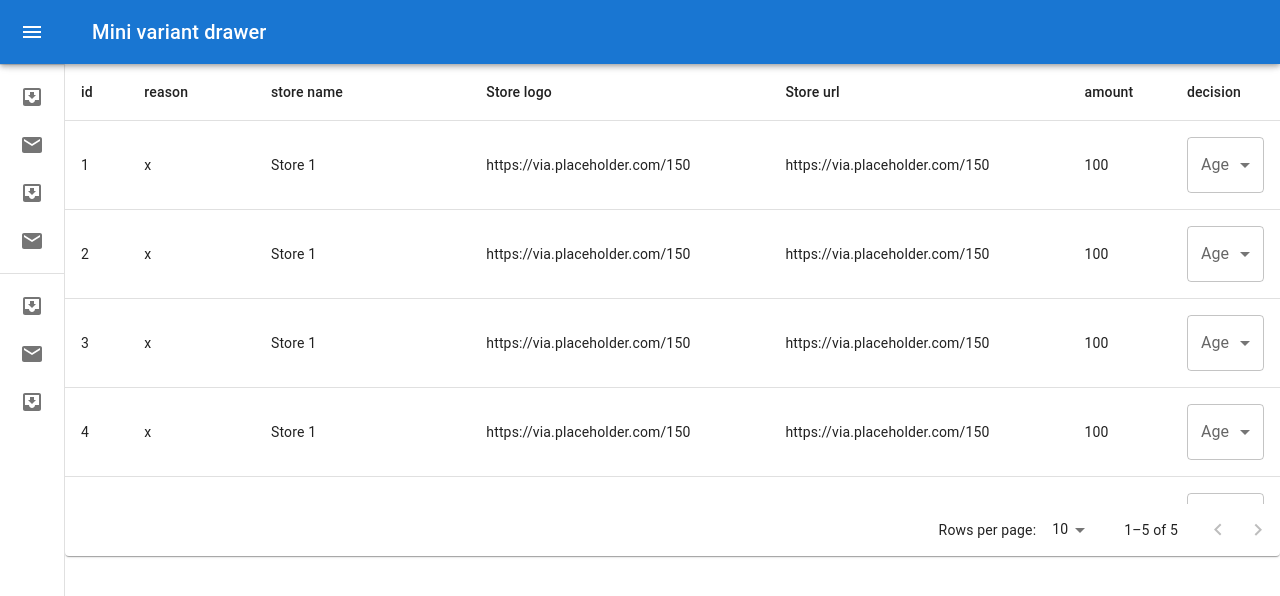
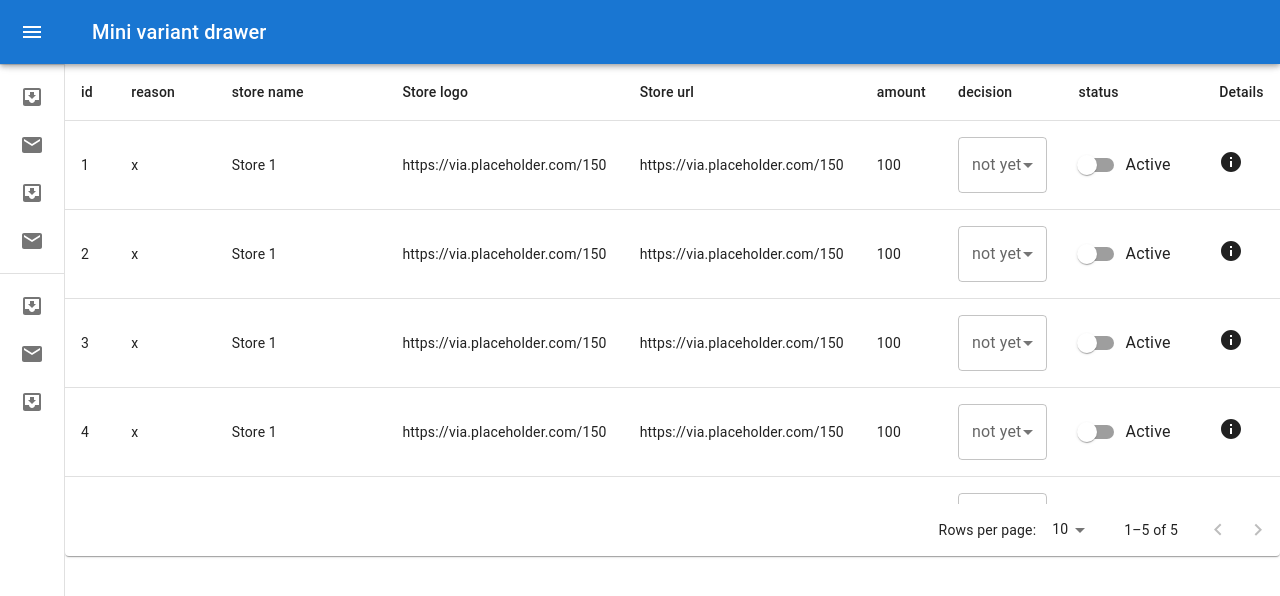
Before and after one commit to ossamaabdein/yamm-task, a React (Create React App) app: page / in a window 1280 px wide. Shown: the top 596 px of the page. Built offline with nearby package versions, Linux system fonts and the light colour scheme.

Commit message:
add dynamic select options and add view details column

```diff
--- a/src/components/common/SelectDropdown.tsx
+++ b/src/components/common/SelectDropdown.tsx
@@ -1,29 +1,44 @@
-import { FormControl, InputLabel, MenuItem, Select, SelectChangeEvent } from "@mui/material";
+import {
+	FormControl,
+	InputLabel,
+	MenuItem,
+	Select,
+	SelectChangeEvent,
+} from "@mui/material";
 import React from "react";
 
-const SelectDropdown = ({index, action}: {index: number, action?: () => void}) => {
-
-    const [age, setAge] = React.useState("");
+const SelectDropdown = ({
+	index,
+	action,
+	options,
+    placeholder
+}: {
+	index: number;
+	action?: () => void;
+	options?: { label: string; value: string | number }[];
+    placeholder?: string
+}) => {
+	const [decision, setDecision] = React.useState("");
 
 	const handleChange = (event: SelectChangeEvent) => {
-		setAge(event.target.value as string);
-        action && action();
+		setDecision(event.target.value as string);
+		action && action();
 	};
-
 
 	return (
 		<FormControl fullWidth>
-			<InputLabel id={`demo-simple-select-${index}`}>Age</InputLabel>
+			<InputLabel id={`demo-simple-select-${index}`}>{placeholder}</InputLabel>
 			<Select
 				labelId={`demo-simple-select-${index}`}
 				id={`demo-simple-select-${index}`}
-				value={age}
-				label="Age"
+				value={decision}
+				label="Decision"
 				onChange={handleChange}
 			>
-				<MenuItem value={10}>Ten</MenuItem>
-				<MenuItem value={20}>Twenty</MenuItem>
-				<MenuItem value={30}>Thirty</MenuItem>
+				{options &&
+					options?.map((option) => (
+						<MenuItem value={option.value}>{option.label}</MenuItem>
+					))}
 			</Select>
 		</FormControl>
 	);
--- a/src/components/common/TableContainer.tsx
+++ b/src/components/common/TableContainer.tsx
@@ -8,13 +8,11 @@ import TableHead from "@mui/material/TableHead";
 import TablePagination from "@mui/material/TablePagination";
 import TableRow from "@mui/material/TableRow";
 import {
-	FormControl,
-	InputLabel,
-	MenuItem,
-	Select,
-	SelectChangeEvent,
+	FormControlLabel,
+	Switch,
 } from "@mui/material";
 import SelectDropdown from "./SelectDropdown";
+import InfoIcon from "@mui/icons-material/Info";
 
 interface Column {
 	id: keyof Data;
@@ -51,15 +49,6 @@ const columns: readonly Column[] = [
 		label: "amount",
 		minWidth: 80,
 	},
-	// {
-	//   id: 'active',
-	//   label: 'active',
-	// },
-	// {
-	//   id: 'decision',
-	//   label: 'decision',
-	//   minWidth: 170,
-	// },
 ];
 
 interface Data {
@@ -69,34 +58,6 @@ interface Data {
 	size: number;
 	density: number;
 }
-
-function createData(
-	name: string,
-	code: string,
-	population: number,
-	size: number
-): Data {
-	const density = population / size;
-	return { name, code, population, size, density };
-}
-
-// const rows = [
-//   createData('India', 'IN', 1324171354, 3287263),
-//   createData('China', 'CN', 1403500365, 9596961),
-//   createData('Italy', 'IT', 60483973, 301340),
-//   createData('United States', 'US', 327167434, 9833520),
-//   createData('Canada', 'CA', 37602103, 9984670),
-//   createData('Australia', 'AU', 25475400, 7692024),
-//   createData('Germany', 'DE', 83019200, 357578),
-//   createData('Ireland', 'IE', 4857000, 70273),
-//   createData('Mexico', 'MX', 126577691, 1972550),
-//   createData('Japan', 'JP', 126317000, 377973),
-//   createData('France', 'FR', 67022000, 640679),
-//   createData('United Kingdom', 'GB', 67545757, 242495),
-//   createData('Russia', 'RU', 146793744, 17098246),
-//   createData('Nigeria', 'NG', 200962417, 923768),
-//   createData('Brazil', 'BR', 210147125, 8515767),
-// ];
 
 export default function StickyHeadTable({ data }: any) {
 	const [page, setPage] = React.useState(0);
@@ -117,7 +78,14 @@ export default function StickyHeadTable({ data }: any) {
 		{
 			id: 1,
 			label: "decision",
-			icon: "edit",
+		},
+		{
+			id: 2,
+			label: "status",
+		},
+		{
+			id: 3,
+			label: "Details",
 		},
 	];
 
@@ -145,9 +113,7 @@ export default function StickyHeadTable({ data }: any) {
               ))} */}
 							{actions &&
 								actions?.map((action) => (
-									<TableCell key={action.id}>
-										{action.label}
-									</TableCell>
+									<TableCell key={action.id}>{action.label}</TableCell>
 								))}
 						</TableRow>
 					</TableHead>
@@ -167,12 +133,29 @@ export default function StickyHeadTable({ data }: any) {
 												</TableCell>
 											);
 										})}
-										{actions &&
+										{/* {actions &&
 											actions?.map((action, index) => (
 												<TableCell key={index}>
 													<SelectDropdown index={index} />
 												</TableCell>
-											))}
+											))} */}
+										<TableCell key={0} style={{ minWidth: 120 }}>
+											<SelectDropdown
+												index={0}
+												options={[
+													{ label: "reject", value: "reject" },
+													{ label: "accept", value: "accept" },
+													{ label: "escalate", value: "escalate" },
+												]}
+                        placeholder="not yet"
+											/>
+										</TableCell>
+										<TableCell key={1}>
+											<FormControlLabel control={<Switch />} label="Active" />
+										</TableCell>
+										<TableCell key={3}>
+											<InfoIcon />
+										</TableCell>
 									</TableRow>
 								);
 							})}
```
